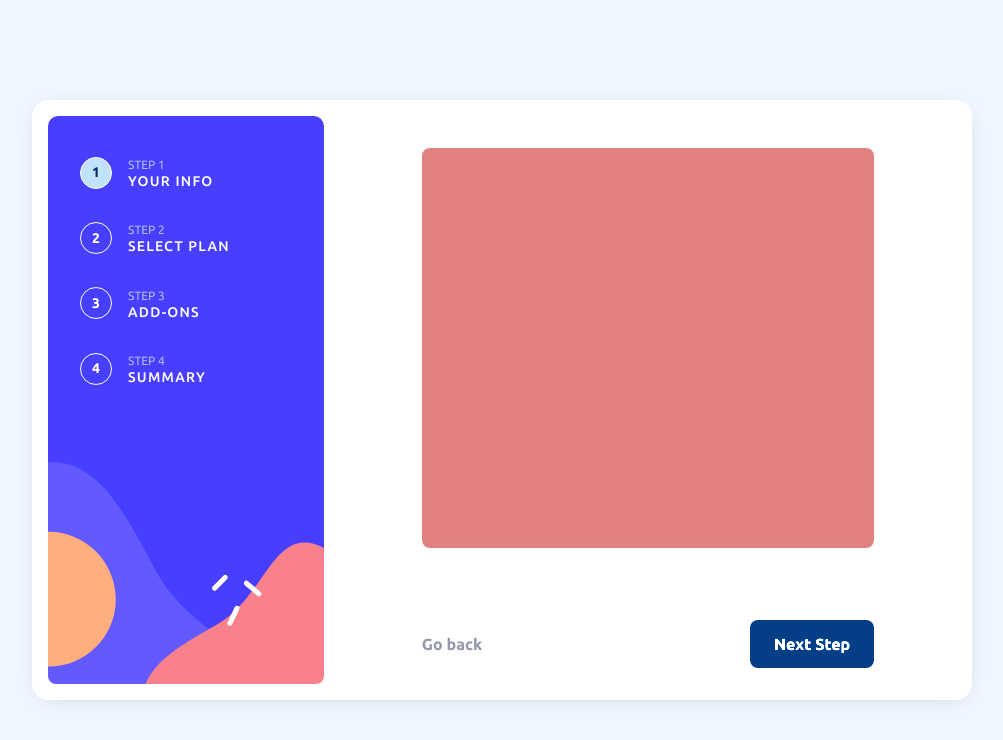
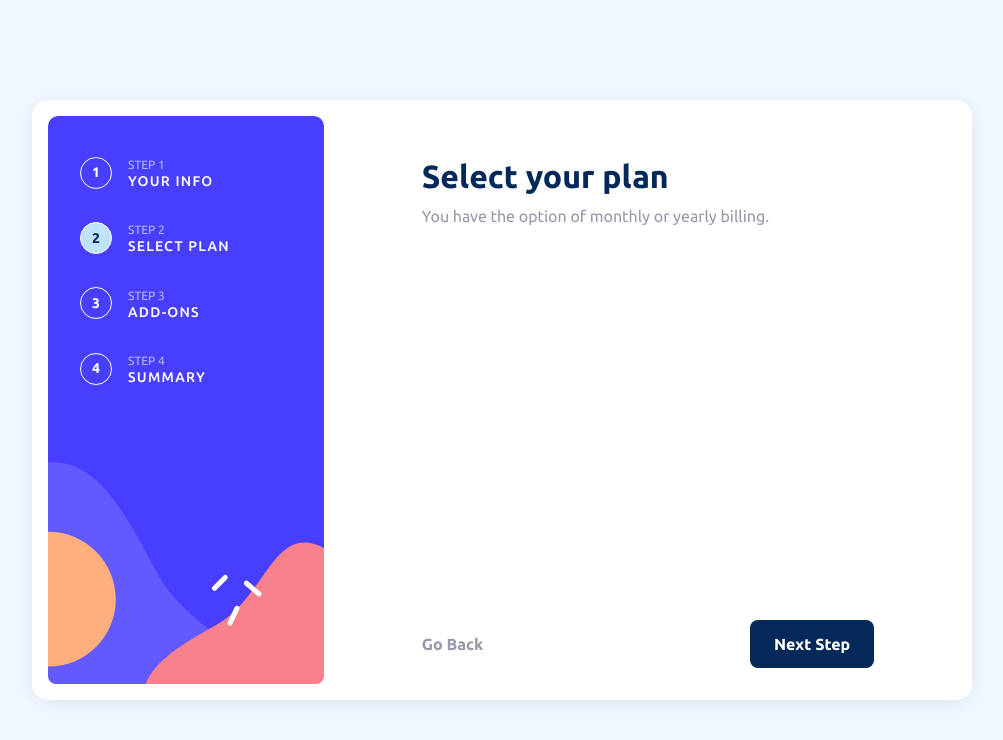
Before and after one commit to brojor/multi-step-form, a Nuxt app: page / in a window 1280 px wide. Both pictures are taken after a click on the button "Next Step". Shown: the top 740 px of the page, without its empty margins (138-1141 px from the left). Built offline with nearby package versions, Linux system fonts and the light colour scheme.

Commit message:
feat: add ability to go through steps

```diff
--- a/app.vue
+++ b/app.vue
@@ -1,20 +1,26 @@
 <script setup lang="ts">
+import PersonalInfo from './components/PersonalInfo.vue'
+import PlanSelection from './components/PlanSelection.vue';
+import AddOns from './components/AddOns.vue';
+import FinishingUp from './components/FinishingUp.vue';
+
+const stepNum = ref(0)
+
+const steps = [PersonalInfo, PlanSelection, AddOns, FinishingUp]
 </script>
 
 <template>
   <div class="container">
     <main>
-      <ANavbar />
+      <ANavbar :active-step="stepNum" />
       <div class="content">
-        <div class="content-inner">
-        </div>
-        <NavButtons />
+        <component :is="steps[stepNum]" :stepNum="stepNum" @next-step="stepNum++" @previous-step="stepNum--" />
       </div>
     </main>
   </div>
 </template>
 
-<style scoped>
+<style>
 .container {
   width: 100%;
   display: flex;
@@ -45,12 +51,12 @@ main {
 }
 
 .content-inner {
-  height: 100%;
-  height: 400px;
-  background-color: #e18181;
+  background-color: var(--clr-white);
+  padding: 1rem;
   margin-inline: 1rem;
   border-radius: 0.5rem;
   box-shadow: 0px 3px 22px -9px rgba(0, 0, 0, 0.2);
+  margin-top: 0.25rem;
 }
 
 @media (min-width: 50rem) {
@@ -73,6 +79,7 @@ main {
     width: 100%;
     margin-inline: 0;
     box-shadow: none;
+    padding: 0;
   }
 }
 </style>
--- a/assets/style.css
+++ b/assets/style.css
@@ -46,3 +46,9 @@ body {
 	font-size: 1rem;
 	color: var(--clr-marine-blue);
 }
+
+/* Utility classes */
+.sub-heading {
+	color: var(--clr-cool-gray);
+	margin-top: 0.25rem;
+}
--- a/components/ANavbar.vue
+++ b/components/ANavbar.vue
@@ -1,11 +1,11 @@
 <template>
 	<nav>
 		<ul>
-			<li v-for="item in navigation">
-				<div class="nav-item-number" :class="{ active: activeStep === item.id }">{{ item.id }}</div>
+			<li v-for="(item, i) in navItems">
+				<div class="nav-item-number" :class="{ active: activeStep === i }">{{ i + 1 }}</div>
 				<div>
-					<p class="step">{{ `Step ${item.id}` }}</p>
-					<p class="nav-item-name">{{ item.title }}</p>
+					<p class="step">{{ `Step ${i + 1}` }}</p>
+					<p class="nav-item-name">{{ item }}</p>
 				</div>
 			</li>
 		</ul>
@@ -14,27 +14,24 @@
 
 
 <script setup lang="ts">
-const activeStep = ref(1)
-const navigation = [
-	{ id: 1, title: 'Your info' },
-	{ id: 2, title: 'Select Plan' },
-	{ id: 3, title: 'Add-ons' },
-	{ id: 4, title: 'Summary' },
+defineProps<{
+	activeStep: number
+}>()
+
+const navItems = [
+	'Your info',
+	'Select Plan',
+	'Add-ons',
+	'Summary',
 ]
 </script>
 
 
 <style scoped>
 nav {
-	/* background-image: url(/public/bg-sidebar-desktop.svg); */
 	background-image: url(/public/bg-sidebar-mobile.svg);
 	background-size: cover;
 	background-repeat: no-repeat;
-	/* width: 17.25rem; */
-	/* display: flex; */
-	/* border-radius: 0.5rem; */
-	/* padding: 2.5rem 2rem */
-
 	position: absolute;
 	top: 0;
 	left: 0;
@@ -45,9 +42,7 @@ nav {
 ul {
 	margin-top: 2rem;
 	display: flex;
-	/* flex-direction: column; */
 	justify-content: center;
-	/* gap: 2rem; */
 	gap: 1rem;
 }
 
@@ -58,7 +53,7 @@ li {
 	gap: 1rem;
 }
 
-li > :last-child {
+li> :last-child {
 	display: none;
 }
 
--- /dev/null
+++ b/components/AddOns.vue
@@ -0,0 +1,19 @@
+<template>
+	<div class="content-inner">
+		<h1>Pick add-ons</h1>
+		<p class="sub-heading">Add-ons help enhance your gaming experience.</p>
+	</div>
+	<NavButtons :step-num="stepNum" @next-step="$emit('next-step')" @previous-step="$emit('previous-step')" />
+</template>
+
+
+<script setup lang="ts">
+defineEmits(['next-step', 'previous-step'])
+defineProps<{
+	stepNum: number
+}>()
+
+</script>
+
+
+<style scoped></style>
--- /dev/null
+++ b/components/FinishingUp.vue
@@ -0,0 +1,19 @@
+<template>
+	<div class="content-inner">
+		<h1>Finishing up</h1>
+		<p class="sub-heading">Double-check everything looks OK before confirming.</p>
+	</div>
+	<NavButtons :step-num="stepNum" @next-step="$emit('next-step')" @previous-step="$emit('previous-step')" />
+</template>
+
+
+<script setup lang="ts">
+defineEmits(['next-step', 'previous-step'])
+defineProps<{
+	stepNum: number
+}>()
+
+</script>
+
+
+<style scoped></style>
--- a/components/NavButtons.vue
+++ b/components/NavButtons.vue
@@ -1,12 +1,21 @@
 <template>
 	<div class="buttons">
-		<button class="button-secondary">Go back</button>
-		<button class="button-primary">Next Step</button>
+		<button v-if="stepNum !== 0" class="button-secondary" @click="$emit('previous-step')">Go Back</button>
+		<button class="button-primary" :class="{ confirm: stepNum === 3 }" @click="$emit('next-step')">{{ nextButtonLabel
+			}}</button>
 	</div>
 </template>
 
 
 <script setup lang="ts">
+defineEmits(['next-step', 'previous-step'])
+const props = defineProps<{
+	stepNum: number
+}>()
+
+const nextButtonLabel = computed(() => {
+	return props.stepNum === 3 ? 'Confirm' : 'Next Step'
+})
 
 </script>
 
@@ -40,6 +49,10 @@ button {
 	color: var(--clr-white);
 }
 
+.confirm {
+	background-color: var(--clr-purplish-blue);
+}
+
 .button-primary:hover,
 .button-primary:focus {
 	filter: brightness(1.5);
--- /dev/null
+++ b/components/PersonalInfo.vue
@@ -0,0 +1,19 @@
+<template>
+	<div class="content-inner">
+		<h1>Personal info</h1>
+		<p class="sub-heading">Please provide your name, email address, and phone number.</p>
+	</div>
+	<NavButtons :step-num="stepNum" @next-step="$emit('next-step')" @previous-step="$emit('previous-step')" />
+</template>
+
+
+<script setup lang="ts">
+defineEmits(['next-step', 'previous-step'])
+defineProps<{
+	stepNum: number
+}>()
+
+</script>
+
+
+<style scoped></style>
--- /dev/null
+++ b/components/PlanSelection.vue
@@ -0,0 +1,19 @@
+<template>
+	<div class="content-inner">
+		<h1>Select your plan</h1>
+		<p class="sub-heading">You have the option of monthly or yearly billing.</p>
+	</div>
+	<NavButtons :step-num="stepNum" @next-step="$emit('next-step')" @previous-step="$emit('previous-step')" />
+</template>
+
+
+<script setup lang="ts">
+defineEmits(['next-step', 'previous-step'])
+defineProps<{
+	stepNum: number
+}>()
+
+</script>
+
+
+<style scoped></style>
```
